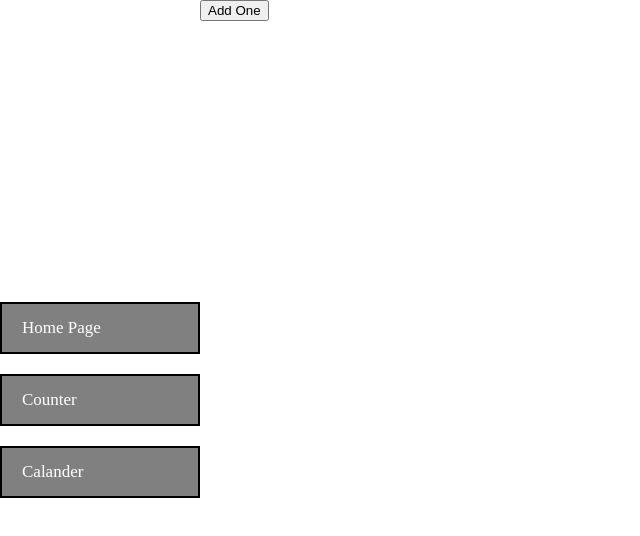
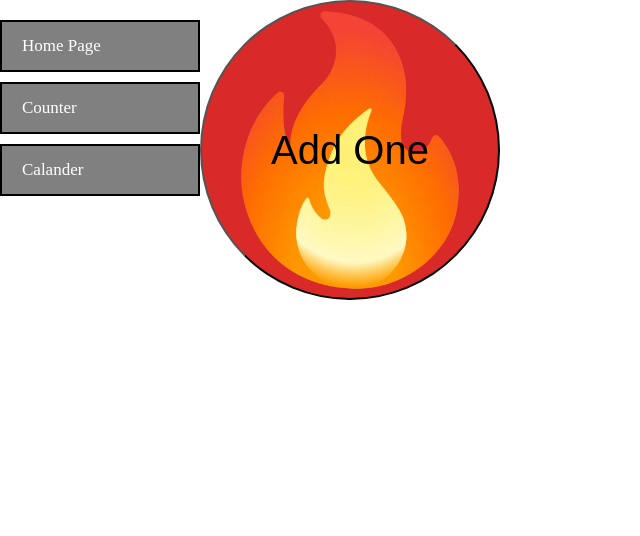
Before and after one commit to Jeremiah-ET/Streak-Tracker, a website: page public/index.html in a window 1280 px wide. Shown: the whole page, without its empty margins (0-640 px from the left). Drawn offline with Linux system fonts and the light colour scheme.

Commit message:
Updated button and added calander

```diff
--- a/public/index.css
+++ b/public/index.css
@@ -1,15 +1,15 @@
 .SideBarPannel {
   /* For editing purposes but will change after */
-  /*background-color: black;*/
+  /* background-color: black; */
   height: 100vh;
   width: 200px;
   display: flex;
   flex-direction: column;
-  gap: 20px;
-  justify-content: center;
+  gap: 10px;
   position: fixed;
   top: 0;
   left: 0;
+  padding-top: 20px;
 }
 .SideBarPannel a {
   color: white;
@@ -24,3 +24,12 @@ body {
   /* This is to make the body aside from the sidebar */
   margin-left: 200px;
 }
+#streakButton {
+  height: 300px;
+  width: 300px;
+  border-radius: 150px;
+  background-image: url(1f525.webp);
+  background-size: cover;
+  background-color: rgb(218, 41, 41);
+  font-size: 40px;
+}
```
Also changed, not shown: public/1f525.webp (added).
